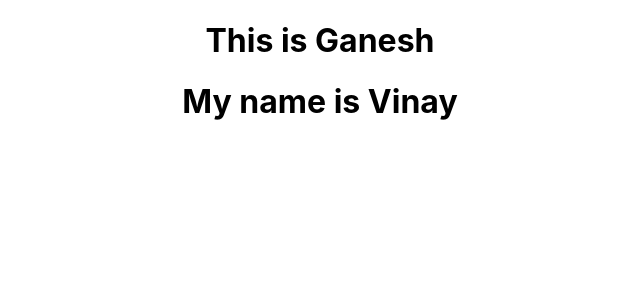
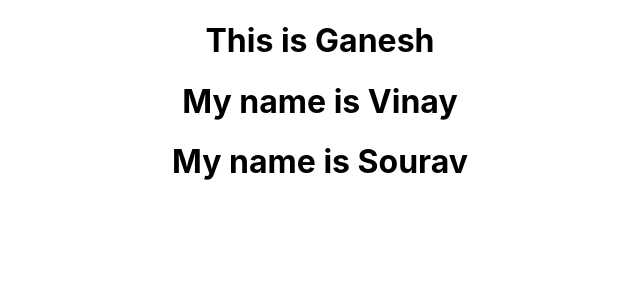
Before and after one commit to vinayHoysala/imenu, a React (Create React App) app: page / in a window 1280 px wide. Shown: the top 300 px of the page, without its empty margins (320-960 px from the left). Built offline with nearby package versions, Linux system fonts and the light colour scheme.

Commit message:
Sourav file was added

```diff
--- a/package.json
+++ b/package.json
@@ -8,7 +8,7 @@
     "@testing-library/user-event": "^13.5.0",
     "react": "^17.0.2",
     "react-dom": "^17.0.2",
-    "react-scripts": "5.0.0",
+    "react-scripts": "^5.0.0",
     "web-vitals": "^2.1.4"
   },
   "scripts": {
--- a/src/App.js
+++ b/src/App.js
@@ -2,12 +2,14 @@ import logo from './logo.svg';
 import './App.css';
 import Ganesh from "./Ganesh";
 import { Vinay } from './Vinay';
+import  Sourav  from './Sourav';
 
 function App() {
   return (
     <div className="App">
       <Ganesh/>
       <Vinay />
+      <Sourav />
     </div>
   );
 }
--- /dev/null
+++ b/src/Sourav.js
@@ -0,0 +1,11 @@
+import React from 'react'
+
+function Sourav() {
+  return (
+    <div>
+        <h1>My name is Sourav</h1>
+    </div>
+  )
+}
+
+export default Sourav;
```
Also changed, not shown: 1 other file (tests, documents, lock files or other folders).
